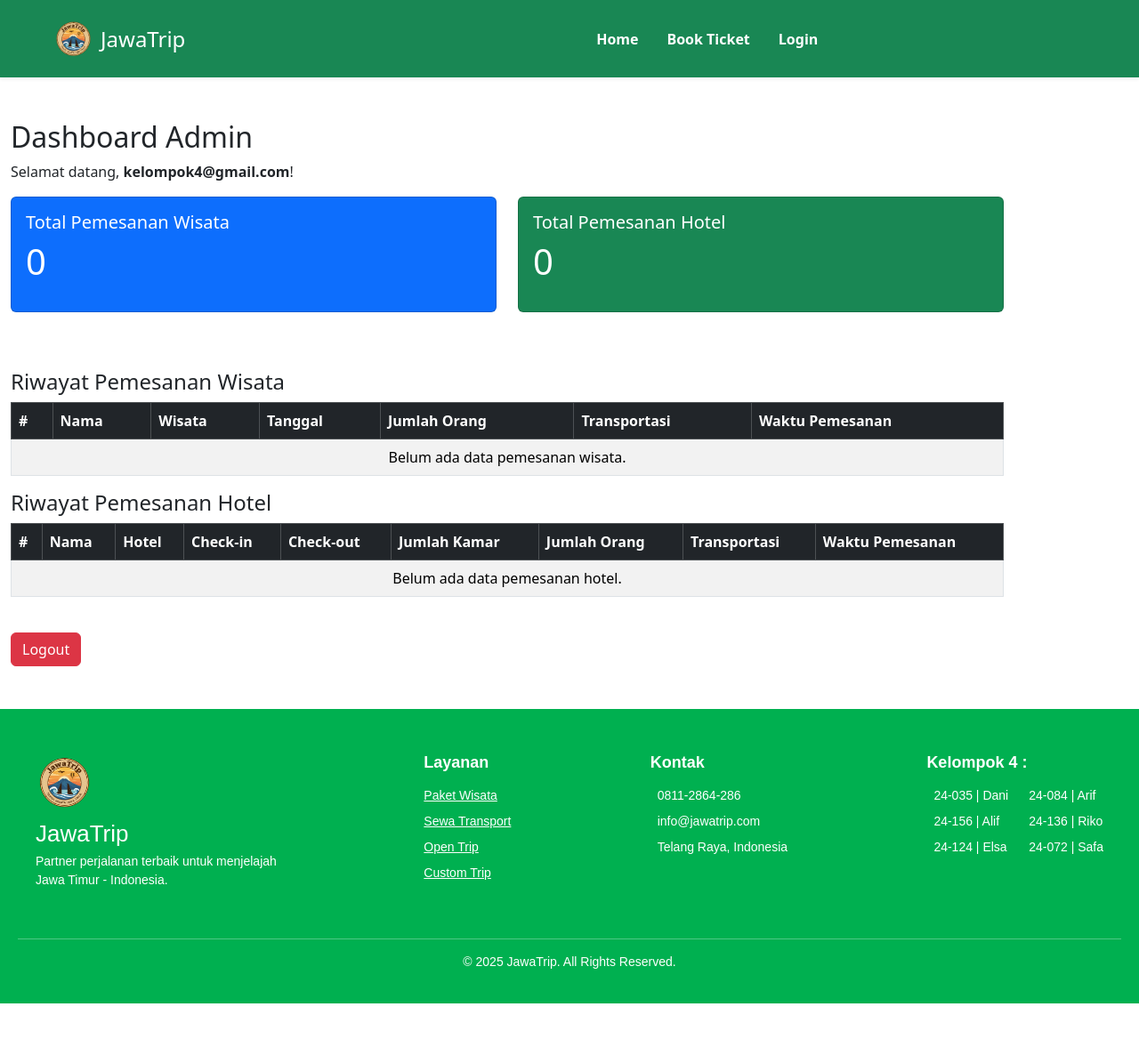
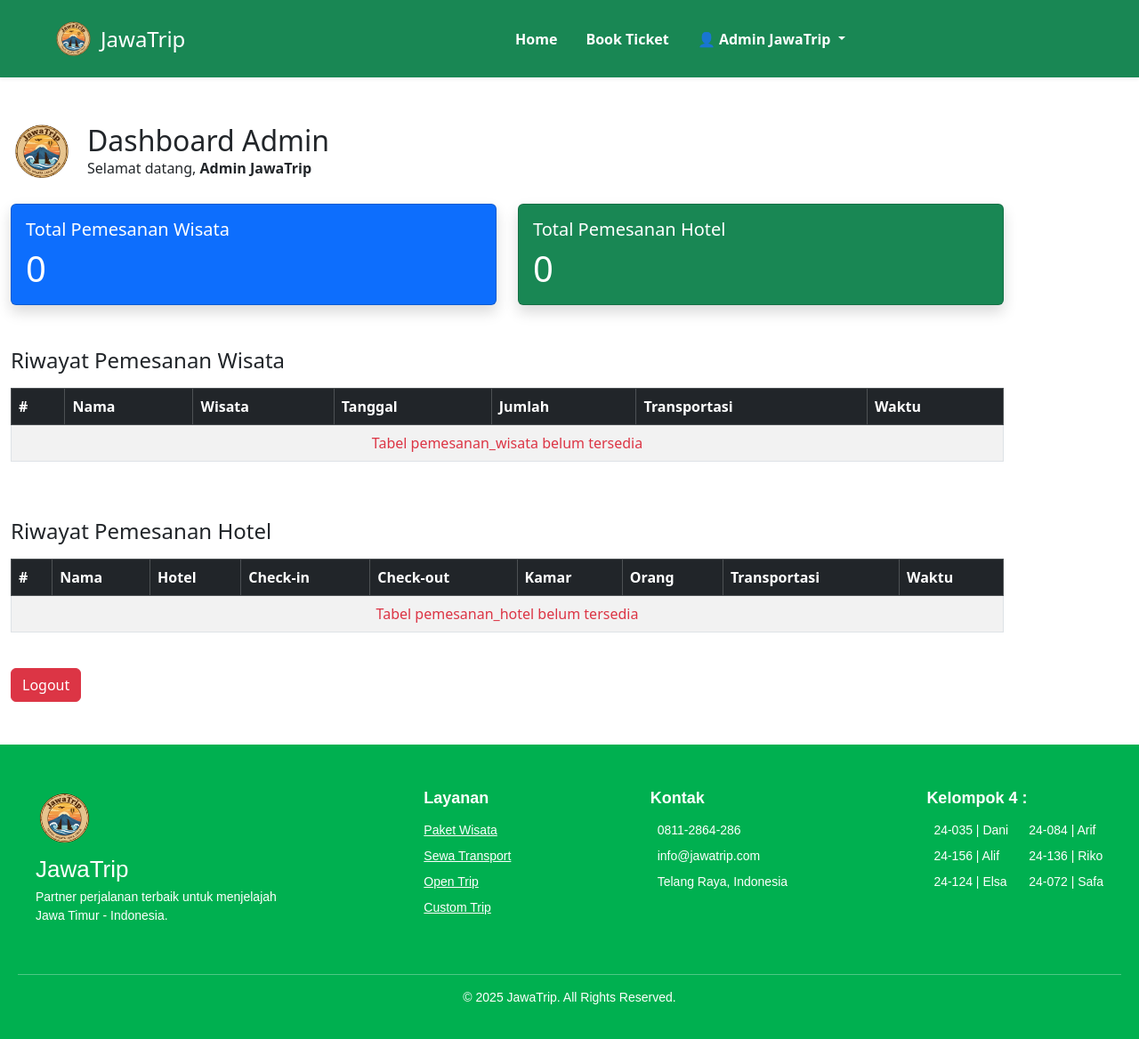
Before and after one commit to dannnnn-byte/Kelompok-4, a PHP site: page /admin/dashboard.php in a window 1280 px wide. Shown: the whole page at 89% size. Before the commit the page ends 1128 px from the top, so only its background shows below. Run offline with PHP 8.4, Linux system fonts and the light colour scheme; a user stored in the database is signed in.

Commit message:
Lanjutin yang admin

```diff
--- a/admin/dashboard.php
+++ b/admin/dashboard.php
@@ -1,82 +1,101 @@
 <?php
 session_start();
-if(!isset($_SESSION['admin'])){
-    header("Location: login.php");
+
+/* ================= PROTEKSI ADMIN ================= */
+if (!isset($_SESSION['role']) || $_SESSION['role'] !== 'admin') {
+    header("Location: ../login.php");
     exit;
 }
 
 include '../koneksi.php';
 include '../includes/header.php';
 include '../includes/navbar.php';
+
+/* ================= NAMA ADMIN ================= */
+$nama_admin = $_SESSION['nama'] ?? $_SESSION['email'] ?? 'Admin';
+
+/* ================= FUNCTION CEK TABEL ================= */
+function cekTabel($conn, $table) {
+    $cek = mysqli_query($conn, "SHOW TABLES LIKE '$table'");
+    return mysqli_num_rows($cek) > 0;
+}
+
+/* ================= STATISTIK ================= */
+$wisata_count = 0;
+$hotel_count  = 0;
+
+if (cekTabel($conn, 'pemesanan_wisata')) {
+    $q = mysqli_query($conn, "SELECT COUNT(*) total FROM pemesanan_wisata");
+    $wisata_count = mysqli_fetch_assoc($q)['total'];
+}
+
+if (cekTabel($conn, 'pemesanan_hotel')) {
+    $q = mysqli_query($conn, "SELECT COUNT(*) total FROM pemesanan_hotel");
+    $hotel_count = mysqli_fetch_assoc($q)['total'];
+}
 ?>
 
 <div class="container py-5">
-    <h2>Dashboard Admin</h2>
-    <p>Selamat datang, <strong><?php echo $_SESSION['admin']; ?></strong>!</p>
 
-    <?php
-    // Hitung jumlah pemesanan Wisata
-    $wisata_count = 0;
-    $check_wisata = mysqli_query($conn, "SHOW TABLES LIKE 'pemesanan_wisata'");
-    if(mysqli_num_rows($check_wisata) > 0){
-        $result_wisata = mysqli_query($conn, "SELECT COUNT(*) AS total FROM pemesanan_wisata");
-        $row = mysqli_fetch_assoc($result_wisata);
-        $wisata_count = $row['total'];
-    }
+    <!-- ================= HEADER DASHBOARD ================= -->
+    <div class="d-flex align-items-center gap-3 mb-4">
+<img src="../img/jawatrip1.png" alt="JawaTrip Logo" style="width:70px;">
 
-    // Hitung jumlah pemesanan Hotel
-    $hotel_count = 0;
-    $check_hotel = mysqli_query($conn, "SHOW TABLES LIKE 'pemesanan_hotel'");
-    if(mysqli_num_rows($check_hotel) > 0){
-        $result_hotel = mysqli_query($conn, "SELECT COUNT(*) AS total FROM pemesanan_hotel");
-        $row = mysqli_fetch_assoc($result_hotel);
-        $hotel_count = $row['total'];
-    }
-    ?>
 
-    <!-- Statistik singkat -->
+        <div>
+            <h2 class="mb-0">Dashboard Admin</h2>
+            <p class="mb-0">
+                Selamat datang, <strong><?= htmlspecialchars($nama_admin); ?></strong>
+            </p>
+        </div>
+    </div>
+
+    <!-- ================= STATISTIK ================= -->
     <div class="row mb-5">
         <div class="col-md-6">
-            <div class="card text-white bg-primary mb-3">
+            <div class="card text-white bg-primary shadow">
                 <div class="card-body">
                     <h5>Total Pemesanan Wisata</h5>
-                    <p class="display-6"><?php echo $wisata_count; ?></p>
+                    <p class="display-6 mb-0"><?= $wisata_count; ?></p>
                 </div>
             </div>
         </div>
+
         <div class="col-md-6">
-            <div class="card text-white bg-success mb-3">
+            <div class="card text-white bg-success shadow">
                 <div class="card-body">
                     <h5>Total Pemesanan Hotel</h5>
-                    <p class="display-6"><?php echo $hotel_count; ?></p>
+                    <p class="display-6 mb-0"><?= $hotel_count; ?></p>
                 </div>
             </div>
         </div>
     </div>
 
-    <!-- Riwayat Pemesanan Wisata -->
-    <h4>Riwayat Pemesanan Wisata</h4>
-    <div class="table-responsive">
-        <table class="table table-bordered table-striped">
+    <!-- ================= RIWAYAT WISATA ================= -->
+    <h4 class="mb-3">Riwayat Pemesanan Wisata</h4>
+    <div class="table-responsive mb-5">
+        <table class="table table-bordered table-striped align-middle">
             <thead class="table-dark">
                 <tr>
                     <th>#</th>
                     <th>Nama</th>
                     <th>Wisata</th>
                     <th>Tanggal</th>
-                    <th>Jumlah Orang</th>
+                    <th>Jumlah</th>
                     <th>Transportasi</th>
-                    <th>Waktu Pemesanan</th>
+                    <th>Waktu</th>
                 </tr>
             </thead>
             <tbody>
             <?php
-            if(mysqli_num_rows($check_wisata) > 0){
+            if (cekTabel($conn, 'pemesanan_wisata')) {
                 $no = 1;
-                $result = mysqli_query($conn, "SELECT * FROM pemesanan_wisata ORDER BY created_at DESC");
-                while($row = mysqli_fetch_assoc($result)){
+                $q = mysqli_query($conn, "SELECT * FROM pemesanan_wisata ORDER BY created_at DESC");
+
+                if (mysqli_num_rows($q) > 0) {
+                    while ($row = mysqli_fetch_assoc($q)) {
                         echo "<tr>
-                            <td>{$no}</td>
+                            <td>$no</td>
                             <td>{$row['nama']}</td>
                             <td>{$row['wisata']}</td>
                             <td>{$row['tanggal']}</td>
@@ -87,17 +106,28 @@
                         $no++;
                     }
                 } else {
-                echo "<tr><td colspan='7' class='text-center'>Belum ada data pemesanan wisata.</td></tr>";
+                    echo "<tr>
+                        <td colspan='7' class='text-center text-muted'>
+                            Belum ada pemesanan wisata
+                        </td>
+                    </tr>";
+                }
+            } else {
+                echo "<tr>
+                    <td colspan='7' class='text-center text-danger'>
+                        Tabel pemesanan_wisata belum tersedia
+                    </td>
+                </tr>";
             }
             ?>
             </tbody>
         </table>
     </div>
 
-    <!-- Riwayat Pemesanan Hotel -->
-    <h4>Riwayat Pemesanan Hotel</h4>
+    <!-- ================= RIWAYAT HOTEL ================= -->
+    <h4 class="mb-3">Riwayat Pemesanan Hotel</h4>
     <div class="table-responsive">
-        <table class="table table-bordered table-striped">
+        <table class="table table-bordered table-striped align-middle">
             <thead class="table-dark">
                 <tr>
                     <th>#</th>
@@ -105,20 +135,22 @@
                     <th>Hotel</th>
                     <th>Check-in</th>
                     <th>Check-out</th>
-                    <th>Jumlah Kamar</th>
-                    <th>Jumlah Orang</th>
+                    <th>Kamar</th>
+                    <th>Orang</th>
                     <th>Transportasi</th>
-                    <th>Waktu Pemesanan</th>
+                    <th>Waktu</th>
                 </tr>
             </thead>
             <tbody>
             <?php
-            if(mysqli_num_rows($check_hotel) > 0){
+            if (cekTabel($conn, 'pemesanan_hotel')) {
                 $no = 1;
-                $result = mysqli_query($conn, "SELECT * FROM pemesanan_hotel ORDER BY created_at DESC");
-                while($row = mysqli_fetch_assoc($result)){
+                $q = mysqli_query($conn, "SELECT * FROM pemesanan_hotel ORDER BY created_at DESC");
+
+                if (mysqli_num_rows($q) > 0) {
+                    while ($row = mysqli_fetch_assoc($q)) {
                         echo "<tr>
-                            <td>{$no}</td>
+                            <td>$no</td>
                             <td>{$row['nama']}</td>
                             <td>{$row['hotel']}</td>
                             <td>{$row['tanggal_checkin']}</td>
@@ -131,7 +163,18 @@
                         $no++;
                     }
                 } else {
-                echo "<tr><td colspan='9' class='text-center'>Belum ada data pemesanan hotel.</td></tr>";
+                    echo "<tr>
+                        <td colspan='9' class='text-center text-muted'>
+                            Belum ada pemesanan hotel
+                        </td>
+                    </tr>";
+                }
+            } else {
+                echo "<tr>
+                    <td colspan='9' class='text-center text-danger'>
+                        Tabel pemesanan_hotel belum tersedia
+                    </td>
+                </tr>";
             }
             ?>
             </tbody>
--- a/admin/logout.php
+++ b/admin/logout.php
@@ -1,6 +1,5 @@
 <?php
 session_start();
 session_destroy();
-header("Location: ../login.php");
+header("Location: login.php");
 exit;
-?>
```
Also changed, not shown: admin/login.php (deleted, +0 -48 lines), login.php (+43 -43 lines). Lines whose indentation alone changed are shown as unchanged.
